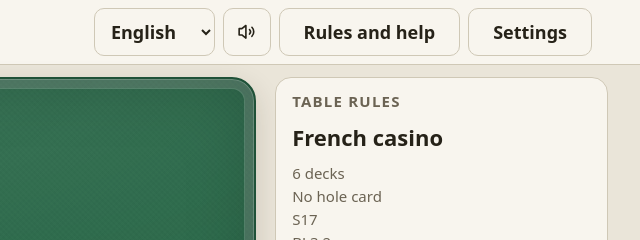
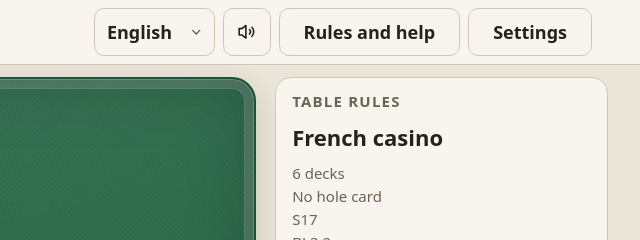
Before and after one commit to LukasMFR/blackjack-lab, a website with bundled scripts: page index.html in a window 1280 px wide. Shown: the top 240 px of the page, 640-1280 px from the left. Built offline with nearby package versions, Linux system fonts and the light colour scheme.

Commit message:
Render the language selector identically in Safari and Chrome
Safari kept the native macOS select appearance: it sized the control from
its own font metrics rather than the declared height, and drew the system
double-chevron, so the selector was shorter than the header buttons and
carried different arrows.

Strip the native rendering with appearance: none, size the control with an
explicit height and border-box sizing so both engines land on the same
48px box as the buttons, and supply one custom chevron through a
.select-field wrapper. The arrow is aria-hidden and uses currentcolor, so
it follows the salon theme's ink without a per-theme override.

The mobile hide rule becomes .header-actions .select--compact: the
wrapper's display rule lives in components.css, which loads after
layout.css, and would otherwise have won at equal specificity and shown
the selector on small screens.

Co-Authored-By: Claude Opus 4.8 (1M context) <noreply@anthropic.com>

```diff
--- a/index.html
+++ b/index.html
@@ -36,10 +36,15 @@
     </div>
     <div class="header-actions">
       <label class="sr-only" for="language-select" id="language-label"></label>
-      <select id="language-select" class="select select--compact">
-        <option value="en">English</option>
-        <option value="fr">Français</option>
-      </select>
+      <div class="select-field select--compact">
+        <select id="language-select" class="select">
+          <option value="en">English</option>
+          <option value="fr">Français</option>
+        </select>
+        <svg class="select-field__arrow" viewBox="0 0 24 24" fill="none" stroke="currentColor" stroke-width="2" stroke-linecap="round" stroke-linejoin="round" aria-hidden="true">
+          <path d="m6 9 6 6 6-6"/>
+        </svg>
+      </div>
       <button type="button" id="btn-sound" class="btn btn--ghost btn--icon" aria-pressed="false">
         <svg class="icon-sound-on" viewBox="0 0 24 24" fill="none" stroke="currentColor" stroke-width="1.8" stroke-linecap="round" stroke-linejoin="round" aria-hidden="true">
           <path d="M11 5 6.5 8.5H3.5v7h3L11 19z"/>
--- a/src/styles/components.css
+++ b/src/styles/components.css
@@ -196,19 +196,44 @@ kbd {
   opacity: 0.55;
 }
 
+/* Safari sizes a native select from its own font metrics and ignores an
+   explicit height, so the control is stripped to a plain box and given
+   the arrow back through .select-field. */
 .select {
+  appearance: none;
+  -webkit-appearance: none;
+  box-sizing: border-box;
   min-height: 2.75rem;
   padding: var(--space-1) var(--space-2);
   border-radius: var(--radius-m);
   border: 1px solid var(--border);
   background: var(--surface-raised);
+  font: inherit;
+  color: var(--text);
+}
+
+.select-field {
+  position: relative;
+  display: inline-flex;
+  align-items: center;
+}
+
+.select-field__arrow {
+  position: absolute;
+  right: var(--space-3);
+  width: 0.9rem;
+  height: 0.9rem;
+  pointer-events: none;
+  color: currentcolor;
+  opacity: 0.75;
 }
 
 /* In the header the select sits in a row of ghost buttons, so it borrows
-   their box: same height, same padding rhythm, same border treatment. */
+   their box: same height, same padding rhythm, same border treatment.
+   height (not min-height) is what keeps Safari and Chrome identical. */
 .app-header .select {
-  min-height: 3rem;
-  padding: var(--space-2) var(--space-3);
+  height: 3rem;
+  padding: var(--space-2) var(--space-6) var(--space-2) var(--space-3);
   background: transparent;
   color: var(--text);
   font-weight: 600;
--- a/src/styles/layout.css
+++ b/src/styles/layout.css
@@ -406,7 +406,7 @@
   }
 
   /* Language lives in the settings panel on small screens. */
-  .select--compact {
+  .header-actions .select--compact {
     display: none;
   }
 
```
